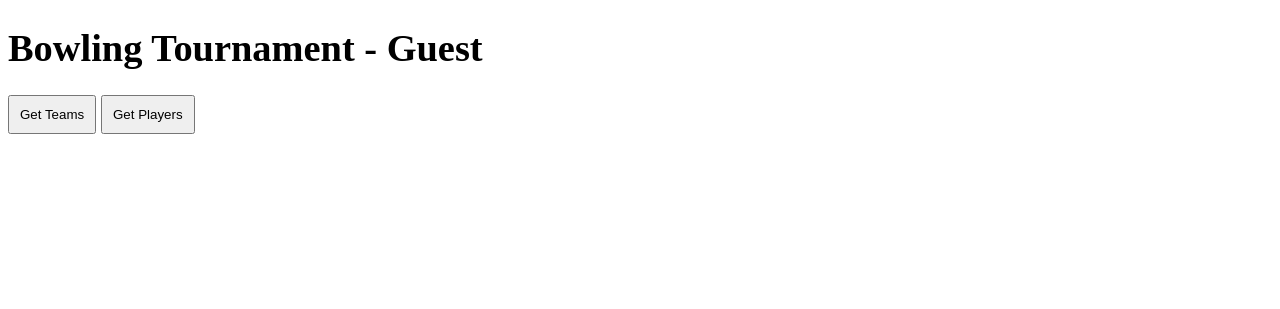
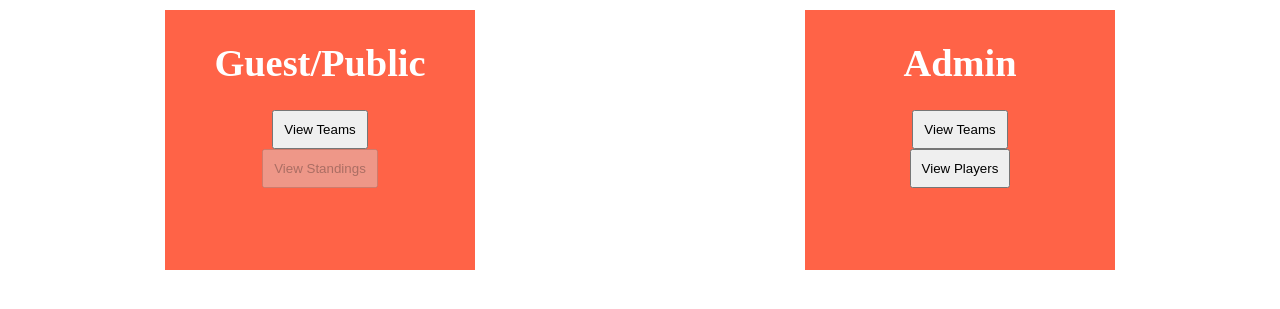
Before and after one commit to Elonius/BowlingTournament, a PHP site: page / in a window 1280 px wide. Shown: the top 309 px of the page. Run offline with PHP 8.4, Linux system fonts and the light colour scheme.

Commit message:
Made changes to work with mine

```diff
--- a/api/bowlingTeamService.php
+++ b/api/bowlingTeamService.php
@@ -3,7 +3,7 @@
 //$projectRoot = filter_input(INPUT_SERVER, "DOCUMENT_ROOT") . '/shawnmcc/BowlingTournament';
 //$projectRoot = filter_input(INPUT_SERVER, "DOCUMENT_ROOT") . '/barrie/BowlingTournament';
 //$projectRoot = filter_input(INPUT_SERVER, "DOCUMENT_ROOT") . '/jarrett/BowlingTournament';
-$projectRoot = filter_input(INPUT_SERVER, "DOCUMENT_ROOT") . '/ConnorP/BowlingTournament/Forestgump2';
+$projectRoot = filter_input(INPUT_SERVER, "DOCUMENT_ROOT") . '/connorP/BowlingTournament';
 
 require_once ($projectRoot . '/db/TeamAccessor.php');
 require_once ($projectRoot . '/entity/Team.php');
--- a/db/ConnectionManager.php
+++ b/db/ConnectionManager.php
@@ -3,7 +3,7 @@
 class ConnectionManager {
 
     public function connect_db() {
-        $db = new PDO("mysql:host=localhost:3310;dbname=BOWLINGTOURNAMENT", "shawnmcc", "shawnmcc");
+        $db = new PDO("mysql:host=localhost:3310;dbname=BOWLINGTOURNAMENT", "ConnorP", "Forestgump2");
         $db->setAttribute(PDO::ATTR_ERRMODE, PDO::ERRMODE_EXCEPTION); // throw exceptions
         return $db;
     }
--- a/db/TeamAccessor.php
+++ b/db/TeamAccessor.php
@@ -1,9 +1,9 @@
 <?php
 
-$projectRoot = filter_input(INPUT_SERVER, "DOCUMENT_ROOT") . '/shawnmcc/BowlingTournament';
+//$projectRoot = filter_input(INPUT_SERVER, "DOCUMENT_ROOT") . '/shawnmcc/BowlingTournament';
 //$projectRoot = filter_input(INPUT_SERVER, "DOCUMENT_ROOT") . '/barrie/BowlingTournament';
 //$projectRoot = filter_input(INPUT_SERVER, "DOCUMENT_ROOT") . '/jarrett/BowlingTournament';
-//$projectRoot = filter_input(INPUT_SERVER, "DOCUMENT_ROOT") . '/connor/BowlingTournament';
+$projectRoot = filter_input(INPUT_SERVER, "DOCUMENT_ROOT") . '/connorP/BowlingTournament';
 
 require_once 'ConnectionManager.php';
 require_once ($projectRoot . '/entity/Team.php');
--- a/db/dbconnector.php
+++ b/db/dbconnector.php
@@ -3,7 +3,7 @@
 class DbConnector {
 
     public function connect_db() {
-        $db = new PDO("mysql:host=localhost:3310;dbname=BOWLINGTOURNAMENT", "shawnmcc", "shawnmcc");
+        $db = new PDO("mysql:host=localhost:3310;dbname=BOWLINGTOURNAMENT", "ConnorP", "Forestgump2");
         $db->setAttribute(PDO::ATTR_ERRMODE, PDO::ERRMODE_EXCEPTION); // throw exceptions
         return $db;
     }
--- a/index.php
+++ b/index.php
@@ -7,12 +7,94 @@
         <script src="main.js"></script>
     </head>
     <body>
-        <h1>Bowling Tournament - Guest</h1>
+        <div id="container">
+            <div id="roleButtons" class="flex-container">
+                <!-- Guest buttons -->
+                <div id="public" class="flex-item">
+                    <h1>Guest/Public</h1>
+                    <button id="getTeams">View Teams</button><br>
+                    <button id="getStandings" disabled>View Standings</button><br>
+                </div>
 
-        <button id="getTeams">Get Teams</button>
-        <button id="getPlayers">Get Players</button>
-        <br>
-        <!--<button id="AddButton" class="hidden">Add Weapon</button>-->
+                <!-- Admin buttons -->
+                <div id="admin" class="flex-item">
+                    <h1>Admin</h1>
+                    <button id="adminGetTeams">View Teams</button><br>
+                    <button id="adminGetPlayers">View Players</button><br>
+                </div>
+            </div>
+
+            <!-- CRUD team panel -->
+            <div id="AddUpdateTeamPanel" class="hidden">
+                <h4>Add a Team</h4>
+                <div id="teamID">
+                    <div class="formLabel">Team ID:</div><input id="teamIDInput" type="text">
+                </div>
+                <div>
+                    <div class="formLabel">Team Name:</div><input id="teamNameInput" type="text">
+                </div>
+                <div class="divButtons">
+                    <button id="DoneButton">Done</button>
+                    <button id="CancelButton">Cancel</button>
+                </div>
+            </div>
+
+            <!-- CRUD player panel -->
+            <div id="AddUpdatePlayerPanel" class="hidden">
+                <h4>Add a Player</h4>
+                <!--<div id="playerID">
+                    <div class="formLabel">Player ID:</div><input id="playerIDInput" type="text">
+                </div>-->
+                <div>
+                    <div class="formLabel">Team ID:</div><input id="teamIDInput" type="text">
+                </div>
+                <div>
+                    <div class="formLabel">First Name:</div><input id="firstNameInput" type="text">
+                </div>
+                <div>
+                    <div class="formLabel">Last Name:</div><input id="lastNameInput" type="text">
+                </div>
+                <div>
+                    <div class="formLabel">Hometown:</div><input id="hometownInput" type="text">
+                </div>
+                <div>
+                    <div class="formLabel">Province:</div><input id="provinceInput" type="text">
+                </div>
+                <div class="divButtons">
+                    <button id="DoneButton">Done</button>
+                    <button id="CancelButton">Cancel</button>
+                </div>
+            </div>
+
+            <!-- Tables -->
+            <button id="btnAddTeam" class="hidden">Add a Team</button>
+            <button id="btnAddPlayer" class="hidden">Add a Player</button>
+
+            <div id="tableDiv" class="flex-container">
+                <!-- Team table -->
+                <table id="teamTable" class="hidden">
+                    <tr>
+                        <th>ID</th>
+                        <th>Name</th>
+                        <th>Earnings</th>
+                        <th></th>
+                    </tr>
+                </table>
+
+                <!-- Player table -->
+                <table id="playerTable" class="hidden">
+                    <tr>
+                        <th>ID</th>
+                        <th>Team ID</th>
+                        <th>First Name</th>
+                        <th>Last Name</th>
+                        <th>Hometown</th>
+                        <th>Province</th>
+                    </tr>
+                </table>
+            </div> <!-- End of tables -->
+
+        </div> <!-- End of main container -->
 
         <!--        <div id="AddUpdatePanel">
                     <div id="weapID" class="hidden">
@@ -39,13 +121,7 @@
                     </div>
                 </div>-->
 
-        <table id="teamTable" class="hidden">
-            <tr>
-                <th>ID</th>
-                <th>Name</th>
-                <th>Earnings</th>
-                <th></th> <!-- For 'View Players' button -->
-            </tr>
-        </table>
+
+
     </body>
 </html>
--- a/main.js
+++ b/main.js
@@ -1,11 +1,27 @@
 window.onload = function () {
+    window.user = "";
+    // add event handlers for buttons
+    document.querySelector("#getTeams").addEventListener("click", guestGetTeams);
+    document.querySelector("#adminGetTeams").addEventListener("click", adminGetTeams);
+    document.querySelector("#adminGetPlayers").addEventListener("click", adminGetAllPlayers);
+    document.querySelector("#btnAddTeam").addEventListener("click", showAddUpdateTeamPanel);
+    document.querySelector("#btnAddPlayer").addEventListener("click", showAddUpdatePlayerPanel);
+};
 
-    // add event handlers for buttons
-    document.querySelector("#getTeams").addEventListener("click", getTeams);
-    document.querySelector("#getPlayers").addEventListener("click", getPlayers);
+function guestGetTeams() {
+//    user = "guest";
+    getTeams();
+}
 
-//    hideUpdatePanel();
-};
+function adminGetTeams() {
+    user = "admin";
+    getTeams();
+}
+
+function adminGetAllPlayers() {
+    user = "admin";
+    getAllPlayers();
+}
 
 // make AJAX call to PHP to get JSON data
 function getTeams() {
@@ -15,9 +31,10 @@ function getTeams() {
         if (xmlhttp.readyState === 4 && xmlhttp.status === 200) {
             let resp = xmlhttp.responseText;
             if (resp.search("ERROR") >= 0) {
+                console.log(resp);
                 alert("oh no...Check console");
             } else {
-                buildTable(xmlhttp.responseText);
+                buildTeamTable(resp);
             }
         }
     };
@@ -27,7 +44,29 @@ function getTeams() {
 //    document.querySelector("#GetButton").classList.add("hidden");
 }
 
-function getPlayers() {
+// Used for the buildTeams function
+function getPlayers(e) {
+    let id = (e.target.parentElement.parentElement.cells[0].innerHTML);
+    let url = "BowlingTournament/players/" + id;
+    let xmlhttp = new XMLHttpRequest();
+    xmlhttp.onreadystatechange = function () {
+        if (xmlhttp.readyState === 4 && xmlhttp.status === 200) {
+            let resp = xmlhttp.responseText;
+            if (resp.search("ERROR") >= 0) {
+                alert("oh no...Check console");
+            } else {
+                buildPlayerTable(resp);
+            }
+        }
+    };
+    xmlhttp.open("GET", url, true);
+    xmlhttp.send();
+
+//    document.querySelector("#GetButton").classList.add("hidden");
+}
+
+function getAllPlayers() {
+//    let id = (e.target.parentElement.parentElement.cells[0].innerHTML);
     let url = "BowlingTournament/players";
     let xmlhttp = new XMLHttpRequest();
     xmlhttp.onreadystatechange = function () {
@@ -36,8 +75,7 @@ function getPlayers() {
             if (resp.search("ERROR") >= 0) {
                 alert("oh no...Check console");
             } else {
-                console.log(xmlhttp.responseText);
-                buildTable(xmlhttp.responseText);
+                buildPlayerTable(resp);
             }
         }
     };
@@ -48,31 +86,98 @@ function getPlayers() {
 }
 
 // text is a JSON string containing an array
-function buildTable(text) {
+function buildTeamTable(text) {
     let arr = JSON.parse(text);
-    let theTable = document.querySelector("table");
+    let theTable = document.querySelector("#teamTable");
     let html = theTable.querySelector("tr").innerHTML;
 
+    resetButtons();
+
 //    document.querySelector("#AddButton").classList.remove("hidden");
+    document.querySelector("#playerTable").classList.add("hidden");
     document.querySelector("#teamTable").classList.remove("hidden");
 
+    html += "<div>";
+    if (user === "admin") {
+        document.querySelector("#btnAddTeam").classList.remove("hidden");
+    }
+
+    // The table
     for (let i = 0; i < arr.length; i++) {
         let row = arr[i];
         html += "<tr>";
         html += "<td>" + row.teamID + "</td>";
         html += "<td>" + row.teamName + "</td>";
-        html += "<td>" + row.earnings + "</td>";
+        if (row.earnings === null) {
+            html += "<td>$0.00</td>";
+        } else {
+            html += "<td>" + row.earnings + "</td>";
+        }
         html += "<td><button class=viewPlayers>View Players</button></td>";
         html += "</tr>";
     }
+    html += "</div>";
+    theTable.innerHTML = html;
+    // End of table
 
-    theTable.innerHTML = html;
-
+    // Adding event listeners for the 'View Players' buttons
     let players = document.querySelectorAll(".viewPlayers");
-
-    // Adding event listeners for the delete and update buttons
     for (var i = 0; i < players.length; i++) {
         let temp = players[i];
         temp.addEventListener("click", getPlayers);
     }
+
+    // Resetting user variable
+    user = "";
 }
+
+// text is a JSON string containing an array
+function buildPlayerTable(text) {
+    let arr = JSON.parse(text);
+    let theTable = document.querySelector("#playerTable");
+    let html = theTable.querySelector("tr").innerHTML;
+
+    resetButtons();
+
+    html += "<div>";
+    if (user === "admin") {
+        document.querySelector("#btnAddPlayer").classList.remove("hidden");
+    }
+//    document.querySelector("#AddButton").classList.remove("hidden");
+    document.querySelector("#playerTable").classList.remove("hidden");
+    document.querySelector("#teamTable").classList.add("hidden");
+    html += "<table>";
+    for (let i = 0; i < arr.length; i++) {
+        let row = arr[i];
+        html += "<tr>";
+        html += "<td>" + row.playerID + "</td>";
+        html += "<td>" + row.teamID + "</td>";
+        html += "<td>" + row.firstName + "</td>";
+        html += "<td>" + row.lastName + "</td>";
+        html += "<td>" + row.hometown + "</td>";
+        html += "<td>" + row.province + "</td>";
+        html += "</tr>";
+    }
+    html += "</table>";
+    theTable.innerHTML = html;
+
+    // Resetting user variable
+    user = "";
+}
+
+function resetButtons() {
+    document.querySelector("#btnAddTeam").classList.add("hidden");
+    document.querySelector("#btnAddPlayer").classList.add("hidden");
+    document.querySelector("#AddUpdateTeamPanel").classList.add("hidden");
+    document.querySelector("#AddUpdatePlayerPanel").classList.add("hidden");
+}
+
+function showAddUpdateTeamPanel() {
+    document.querySelector("#AddUpdateTeamPanel").classList.remove("hidden");
+    document.querySelector("#btnAddTeam").classList.add("hidden");
+}
+
+function showAddUpdatePlayerPanel() {
+    document.querySelector("#AddUpdatePlayerPanel").classList.remove("hidden");
+    document.querySelector("#btnAddPlayer").classList.add("hidden");
+}
--- a/styles.css
+++ b/styles.css
@@ -1,5 +1,16 @@
 body {
     font-size: 1.2em;
+    margin: 0;
+}
+
+h4 {
+    padding-bottom: 15px;
+    margin: 0;
+    text-align: center;
+}
+
+table {
+    margin-top: 50px;
 }
 
 table, td, th {
@@ -12,42 +23,79 @@ td, th {
 }
 
 th {
-    background-color: forestgreen;
-    color: #eeeeee;
-    border-color: #eeeeee;
+    background-color: #ff934b;
+    color: #00001d
 }
 
 tr:nth-child(odd) {
     background-color: gainsboro;
 }
 
-#AddUpdatePanel {
-    background-color: peru;
+#AddUpdateTeamPanel, #AddUpdatePlayerPanel {
+    background-color: #ff934b;
     padding: 20px;
-    width: 500px;
+    width: fit-content;
+    float: left;
 }
 
 .hidden {
     display: none;
 }
 
+/*for add/update panel*/
 .formLabel {
     width: 100px;
     float: left;
 }
 
 tr:hover {
-    background-color: lightgreen;
+    background-color: #ffff4b;
 }
 
 button {
     padding: 10px;
 }
 
-#weaponLevelInput, #weaponDamageInput, #weaponIDInput {
-    width: 50px;
+/*#tableDiv {
+    margin: 0 auto;
+}*/
+
+.flex-container {
+    padding: 0;
+    margin: 0;
+    display: -webkit-box;
+    display: -moz-box;
+    display: -ms-flexbox;
+    display: -webkit-flex;
+    display: flex;
+    /*-webkit-flex-flow: row wrap;*/
+    justify-content: space-around;
 }
 
-#weaponDescriptionInput, #weaponLocationInput {
-    width: 375px;
+.flex-item {
+    background: tomato;
+    padding: 5px;
+    width: 300px;
+    height: 250px;
+    margin-top: 10px;
+    color: white;
+    font-weight: bold;
+    text-align: center;
 }
+
+
+/*#public {
+    float: left;
+    border: black thin solid;
+    width: 300px;
+}
+
+#admin {
+    float: left;
+    border: black thin solid;
+    width: 300px;
+}*/
+
+.divButtons {
+    margin: 0 auto;
+}
```
Also changed, not shown: BowlingScoreGenerator/generator.js (+41 -117 lines), api/bowlingPlayerService.php (+11 -4 lines), db/PlayerAccessor.php (+9 -5 lines), nbproject/private/private.xml (added, +10 -0 lines), .htaccess, 3 other files.
